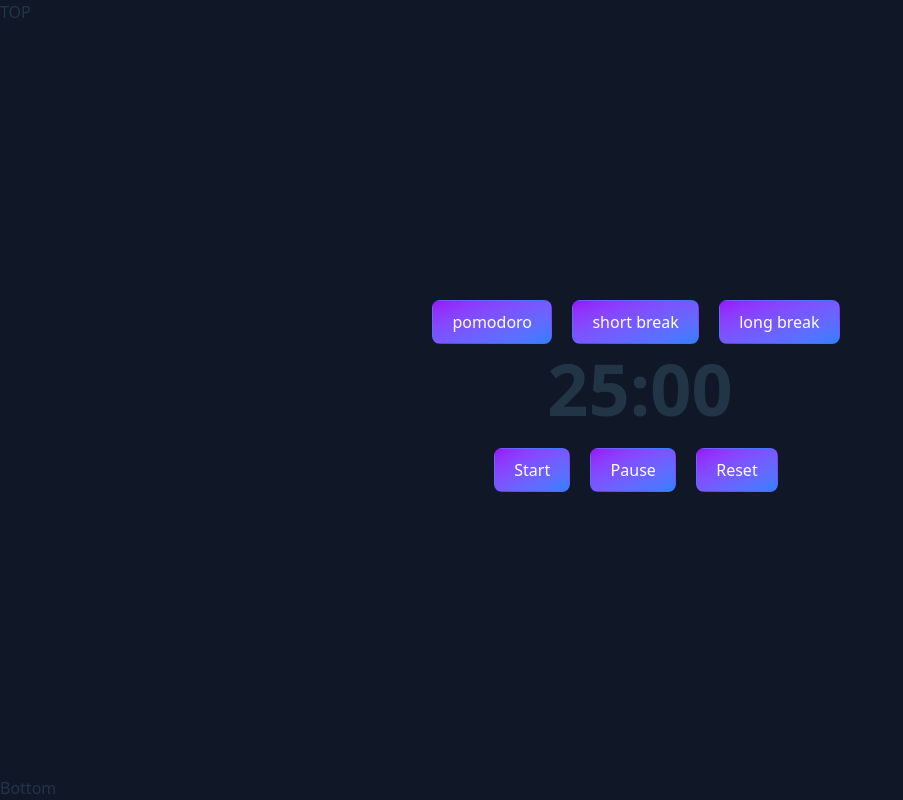
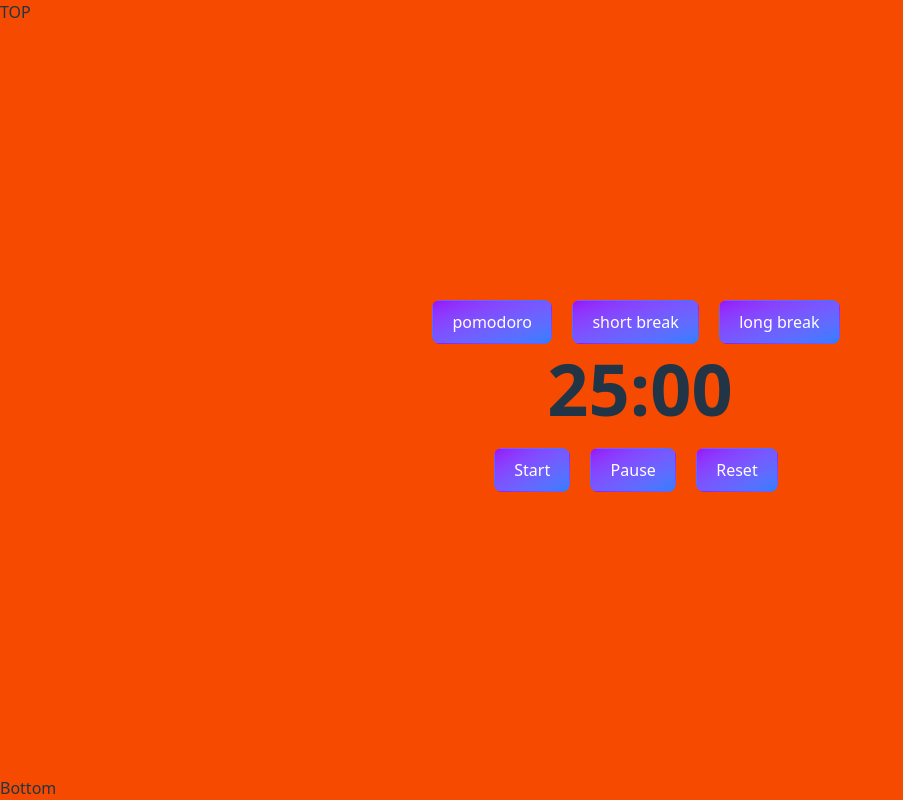
Before and after one commit to Abboscode/pomodoro_timer_pr, a React (Vite) app in the folder pomodoro-timer/: page / in a window 1280 px wide. Shown: the whole page, without its empty margins (0-903 px from the left). Built offline with nearby package versions, Linux system fonts and the light colour scheme.

Commit message:
background color changes according to mode

```diff
--- a/pomodoro-timer/src/App.jsx
+++ b/pomodoro-timer/src/App.jsx
@@ -4,14 +4,17 @@ import './App.css'
 import ParentTimer from './components/ParentTimer'
 
 function App() {
-  const [count, setCount] = useState(0)
+  const [background ,setBackground]= useState("bg-orange-600")
+  const changeBg = (bg) => {
+    setBackground(bg)
+  }
 
   return (
     <>
-      <div className='h-screen w-screen  flex flex-col justify-between bg-gray-900'>
+      <div className={`h-screen w-screen  flex flex-col justify-between ${background}`} >
         <div className=' '>TOP</div>
         <div className='flex flex-col justify-items-center'  >
-          <ParentTimer></ParentTimer>
+          <ParentTimer appBg={changeBg}></ParentTimer>
         </div>
         <div>Bottom</div>
       </div>
--- a/pomodoro-timer/src/components/ParentTimer.jsx
+++ b/pomodoro-timer/src/components/ParentTimer.jsx
@@ -3,12 +3,14 @@ import Durations from "./Durations"
 import { useEffect, useState } from "react"
 import PeriodButtons from "./PeriodButtons"
 import ClockActions from "./ClockActions"
-export default function ParentTimer() {
+export default function ParentTimer({appBg}) {
     const [isRunning, setIsRunning] = useState(false)
     const [focus, setFocus] = useState(false)
+    const [breakTime, setBreakTime] = useState(false)
+    const [longBreak, setLongBreak] = useState(false)
     const [focusDuration, setFocusDuration] = useState([25, 0])
     const [breakDuration, setBreakDuration] = useState([5, 0])
-
+    const bgClors={focus:"bg-red-600",short:"bg-green-600",long:"bg-blue-600"}
     useEffect(() => {
 
         const timerId = setInterval(() => {
@@ -57,15 +59,31 @@ export default function ParentTimer() {
     }
     const onClickShortBreak = () => {
         setFocusDuration([5, 0])
-        setIsRunning(false)}
+        setBreakTime(true)
+        setIsRunning(false)
+        setFocus(false)
+        setLongBreak(false)
+        appBg(bgClors.short)
+    }
 
     const onClickLongBreak = () => {
         setFocusDuration([15, 0])
-        setIsRunning(false)}
+        setLongBreak(true)
+        setIsRunning(false)
+        setFocus(false)
+        setBreakTime(false)
+        appBg(bgClors.long)
+    }
+    const onClickPomodoro = () => {
+
+        setFocusDuration([25, 0])
+        setFocus(true)
+        setIsRunning(false)
+    appBg(bgClors.focus)}
     return (
 
-        <div className="flex flex-col  justify-items-center"  >
-            <PeriodButtons onClickLongBreak={onClickLongBreak} onClickShortBreak={onClickShortBreak} ></PeriodButtons>
+        <div className={`flex flex-col  justify-items-center ${focus ? bgClors.focus : breakTime ? bgClors.short : longBreak ? bgClors.long : ''}  p-5 rounded-lg `} >
+            <PeriodButtons onClickPomodoro={onClickPomodoro} onClickLongBreak={onClickLongBreak} onClickShortBreak={onClickShortBreak} ></PeriodButtons>
             <Durations  focusDuration={focusDuration} breakDuration={breakDuration}></Durations>
             <ClockActions onClikkStart={() => onClickStart()} onClickPause={() => setIsRunning(false)} onClickReset={onClickReset} ></ClockActions>
         </div>
--- a/pomodoro-timer/src/components/PeriodButtons.jsx
+++ b/pomodoro-timer/src/components/PeriodButtons.jsx
@@ -1,14 +1,14 @@
 
 
 let count =0;
-export default function PeriodButtons({onClickShortBreak,onClickLongBreak}) {
+export default function PeriodButtons({onClickShortBreak,onClickLongBreak,onClickPomodoro}) {
 count++;
 console.log("PeriodButtons Rendered "+count+" times");
 
   return (
 
     <div className="flex justify-center gap-3">
-        <button  type ="button" className="text-white bg-gradient-to-br from-purple-600 to-blue-500 hover:bg-gradient-to-bl focus:ring-4 focus:outline-none focus:ring-blue-300 dark:focus:ring-blue-800 font-medium rounded-lg text-sm px-5 py-2.5 text-center me-2 mb-2">pomodoro</button>
+        <button onClick={()=>onClickPomodoro()} type ="button" className="text-white bg-gradient-to-br from-purple-600 to-blue-500 hover:bg-gradient-to-bl focus:ring-4 focus:outline-none focus:ring-blue-300 dark:focus:ring-blue-800 font-medium rounded-lg text-sm px-5 py-2.5 text-center me-2 mb-2">pomodoro</button>
         <button onClick={()=>onClickShortBreak()}  type="button" className="text-white bg-gradient-to-br from-purple-600 to-blue-500 hover:bg-gradient-to-bl focus:ring-4 focus:outline-none focus:ring-blue-300 dark:focus:ring-blue-800 font-medium rounded-lg text-sm px-5 py-2.5 text-center me-2 mb-2">short break</button>
         <button onClick={()=>onClickLongBreak()} type="button" className="text-white bg-gradient-to-br from-purple-600 to-blue-500 hover:bg-gradient-to-bl focus:ring-4 focus:outline-none focus:ring-blue-300 dark:focus:ring-blue-800 font-medium rounded-lg text-sm px-5 py-2.5 text-center me-2 mb-2">long break</button>
 
```
